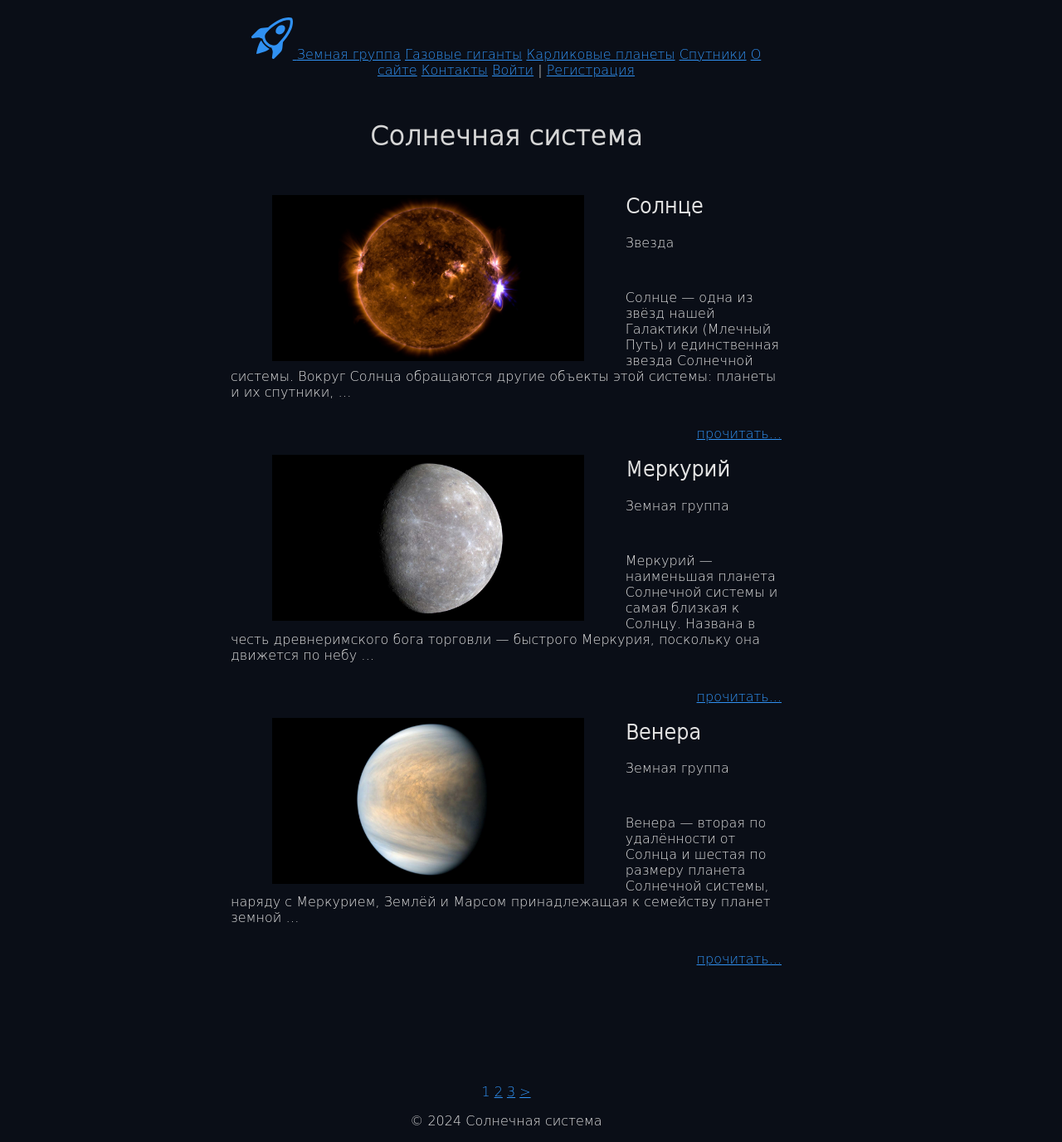
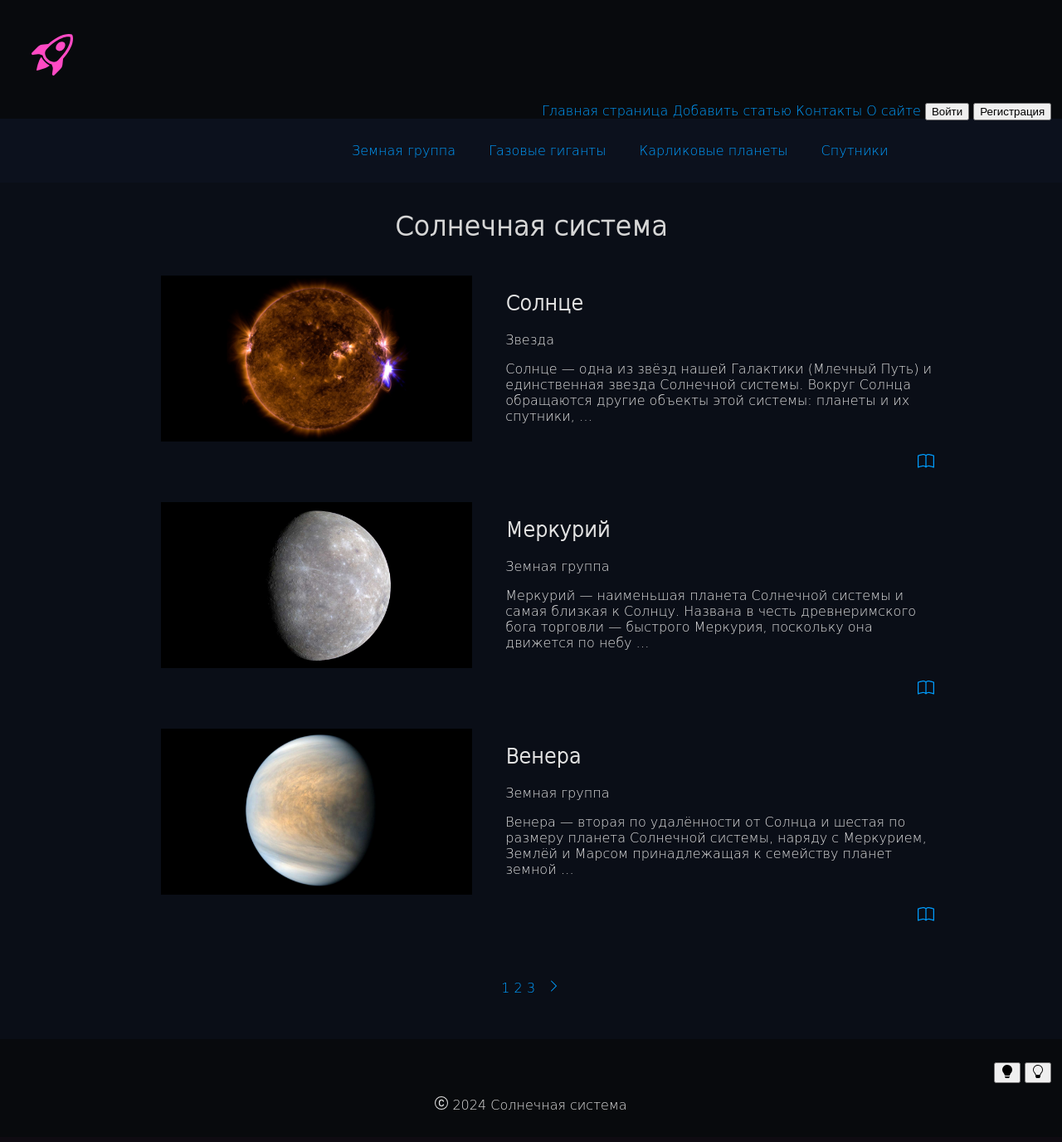
Before and after one commit to Kepler54/Website, a Django app: page / in a window 1280 px wide. Shown: the whole page at 83% size. After the commit the page ends 1338 px from the top, so only its background shows below. Run offline with Django 5.2, Linux system fonts and the light colour scheme; data comes from the database, SQL or seed files in the repository; both versions use the stored data as it was after the commit.

Commit message:
9. UserRegistration, UpdatePost classes and DeletePost have been added. HTML an CSS files was updated

```diff
--- a/website/basis/forms.py
+++ b/website/basis/forms.py
@@ -3,4 +3,4 @@ from django import forms
 
 class AddContactForm(forms.Form):
     email = forms.EmailField(max_length=255, label="Почта")
-    message = forms.CharField(widget=forms.Textarea(attrs={'cols': 75, 'rows': 10}), label="Сообщение")
+    message = forms.CharField(widget=forms.Textarea(attrs={'cols': 75, 'rows': 7}), label="Сообщение")
--- a/website/basis/static/basis/css/styles.css
+++ b/website/basis/static/basis/css/styles.css
@@ -1,7 +1,12 @@
-body {
+html, body {
 font-family: 'DejaVu Sans Light';
-background: #0a0e17
+margin: 0;
+padding: 0;
+height: 100%;
+width: 100%;
+background: #080a0d;
 }
+
 h1 {
 color: #D6D6D6;
 }
@@ -11,30 +16,39 @@ color: #E3E3E3;
 p {
 color: #E3E3E3;
 }
+
 a {
-color: #3091F2;
+color: #009dff;
+text-decoration: none;
+}
+a:hover {
+color: #3e8ec2;
 }
 
-#shining
-{
-  font-size: 8em;
-  background-color: #18191f;
-  color: #fff;
-  box-shadow: 2px 2px 2px #00000080, 10px 1px 12px #00000080,
-    2px 2px 10px #00000080, 2px 2px 3px #00000080, inset 2px 2px 10px #00000080,
-    inset 2px 2px 10px #00000080, inset 2px 2px 10px #00000080,
-    inset 2px 2px 10px #00000080;
-  border-radius: 29px;
-  padding: 11px 19px;
-  margin: 0 40px;
-  animation: animate 3s linear infinite;
-  text-shadow: 0 0 50px #0072ff, 0 0 100px #0072ff, 0 0 150px #0072ff,
-    0 0 200px #0072ff;
+#head-block {
+display: inline-block;
+width: 99%;
+height: 10%;
+}
+#categories-block {
+background: #0c111d;
+display: flex;
+padding: 1% 1% 1% 30%;
+}
+#content-block {
+background: #0a0e17;
+padding: 1% 12% 2% 12%;
+}
+#post-block {
+padding: 0% 6% 0% 6%;
+}
+#breadcrumbs-block {
+padding: 1% 1% 1% 1%;
 }
 #shining {
-  animation-delay: 0.1s;
+animation: animate 5s linear infinite;
+text-shadow: 0 0 50px #0072ff, 0 0 100px #0072ff, 0 0 150px #0072ff, 0 0 200px #0072ff;
 }
-
 @keyframes animate {
   from {
     filter: hue-rotate(0deg);
--- a/website/basis/templates/basis/categories.html
+++ b/website/basis/templates/basis/categories.html
@@ -1,7 +1,7 @@
 {% for c in categories %}
 {% if c.id == category_selected %}
-<a class="selected">{{c.name}}</a>
+<ul><a class="selected">{{c.name}}</a></ul>
 {% else %}
-<a href="{{c.get_absolute_url}}">{{c.name}}</a>
+<ul><a href="{{c.get_absolute_url}}">{{c.name}}</a></ul>
 {% endif %}
 {% endfor %}
--- a/website/basis/templates/basis/contact.html
+++ b/website/basis/templates/basis/contact.html
@@ -1,9 +1,11 @@
 {% extends 'base.html' %}
 
 {% block content %}
+<p style="padding: 0.6% 0% 0% 0%">
 <form action="" method="post">
     {% csrf_token %}
     {{form.as_p}}
+    <br>
     <button type="submit">Отправить</button>
 </form>
 {% endblock %}
--- a/website/basis/templates/basis/index.html
+++ b/website/basis/templates/basis/index.html
@@ -1,45 +1,85 @@
 {% extends 'base.html' %}
 
+{% block content %}
+
 <!-- Посты -->
-{% block content %}
 {% for p in all_posts %}
 {% autoescape off %}
+
 <!-- Изображение -->
 {% if p.photo %}
-<a href='{{p.get_absolute_url}}'><img align="left" src="{{p.photo.url}}" height="200" hspace="50"></a>
+<a href='{{p.get_absolute_url}}'>
+    <br><img align="left" src="{{p.photo.url}}" height="200" hspace="40" alt="{{p}}">
+</a>
+{% else %}
+<a href='{{p.get_absolute_url}}'>
+    <svg xmlns="http://www.w3.org/2000/svg" width="20" height="20"
+         fill="currentColor" class="bi bi-card-image" viewBox="0 0 16 16">
+        <path d="M6.002 5.5a1.5 1.5 0 1 1-3 0 1.5 1.5 0 0 1 3 0"/>
+        <path d="M1.5 2A1.5 1.5 0 0 0 0 3.5v9A1.5 1.5 0 0 0 1.5 14h13a1.5 1.5 0 0 0 1.5-1.5v-9A1.5 1.5 0 0 0 14.5
+        2zm13 1a.5.5 0 0 1 .5.5v6l-3.775-1.947a.5.5 0 0 0-.577.093l-3.71 3.71-2.66-1.772a.5.5 0 0 0-.63.062L1.002
+        12v.54A.505.505 0 0 1 1 12.5v-9a.5.5 0 0 1 .5-.5z"/>
+    </svg>
+</a>
+{% endif %}
+
 <!-- Заголовок поста -->
-<h2 align="left">{{p.post_title}}</h2>
+<h2>{{p.post_title}}</h2>
 {% if p.category != None %}
 <p>{{p.category}}</p>
 {% else %}
 <p>Звезда</p>
 {% endif %}
+
 <!-- Текст поста с фильтрами -->
-<p style="padding: 0px 0px 15px 0px">{{p.post_content|linebreaks|truncatewords:25}}</p>
-{% endif %}
+{{p.post_content|linebreaks|truncatewords:25}}
 {% endautoescape %}
+
 <!-- Ссылка на пост -->
-<p align="right" style="padding: 15px 0px 0px 0px"><a href='{{p.get_absolute_url}}'>прочитать...</a></p>
+<p align="right">
+    <a href='{{p.get_absolute_url}}'>
+        <br>
+        <svg xmlns="http://www.w3.org/2000/svg" width="20" height="20" fill="currentColor"
+             class="bi bi-book" viewBox="0 0 16 16">
+            <path d="M1 2.828c.885-.37 2.154-.769 3.388-.893 1.33-.134 2.458.063 3.112.752v9.746c-.935-.53-2.12-.603-3.213-.493-1.18.12-2.37.461-3.287.811V2.828zm7.5-.141c.654-.689 1.782-.886 3.112-.752 1.234.124 2.503.523 3.388.893v9.923c-.918-.35-2.107-.692-3.287-.81-1.094-.111-2.278-.039-3.213.492V2.687zM8 1.783C7.015.936 5.587.81 4.287.94c-1.514.153-3.042.672-3.994 1.105A.5.5 0 0 0 0 2.5v11a.5.5 0 0 0 .707.455c.882-.4 2.303-.881 3.68-1.02 1.409-.142 2.59.087 3.223.877a.5.5 0 0 0 .78 0c.633-.79 1.814-1.019 3.222-.877 1.378.139 2.8.62 3.681 1.02A.5.5 0 0 0 16 13.5v-11a.5.5 0 0 0-.293-.455c-.952-.433-2.48-.952-3.994-1.105C10.413.809 8.985.936 8 1.783"/>
+        </svg>
+    </a>
+</p>
 {% endfor %}
+
 {% endblock %}
 
 <!-- Блок навигации -->
 {% block navigation %}
+
 {% if page_obj.has_other_pages %}
 {% if page_obj.has_previous %}
-<a href="?page={{ page_obj.previous_page_number }}">&lt;</a>
+<a href="?page={{ page_obj.previous_page_number }}">
+    <svg style="padding: 0% 1% 0% 0%" xmlns="http://www.w3.org/2000/svg" width="16" height="16" fill="currentColor"
+         class="bi bi-chevron-left" viewBox="0 0 16 16">
+        <path fill-rule="evenodd" d="M11.354 1.646a.5.5 0 0 1 0 .708L5.707 8l5.647 5.646a.5.5 0 0 1-.708.708l-6-6a.5.5
+        0 0 1 0-.708l6-6a.5.5 0 0 1 .708 0z"/>
+    </svg>
+</a>
 {% endif %}
 
 {% for p in paginator.page_range %}
 {% if page_obj.number == p %}
-<a class="page-num page-num-selected">{{ p }}</a>
+<a>{{ p }}</a>
 {% elif p >= page_obj.number|add:-2 and p <= page_obj.number|add:2 %}
 <a href="?page={{ p }}">{{ p }}</a>
 {% endif %}
 {% endfor %}
 
 {% if page_obj.has_next %}
-<a href="?page={{ page_obj.next_page_number }}">&gt;</a>
+<a href="?page={{ page_obj.next_page_number }}">
+    <svg style="padding: 0% 0% 0% 1%" xmlns="http://www.w3.org/2000/svg" width="16" height="16" fill="currentColor"
+         class="bi bi-chevron-right" viewBox="0 0 16 16">
+        <path fill-rule="evenodd" d="M4.646 1.646a.5.5 0 0 1 .708 0l6 6a.5.5 0 0 1 0 .708l-6 6a.5.5 0 0
+        1-.708-.708L10.293 8 4.646 2.354a.5.5 0 0 1 0-.708z"/>
+    </svg>
+</a>
 {% endif %}
 {% endif %}
+
 {% endblock %}
--- a/website/basis/views.py
+++ b/website/basis/views.py
@@ -7,7 +7,7 @@ from django.views.generic import TemplateView, ListView, DetailView, FormView
 
 
 def get_menu():
-    menu = [{'main_title': 'О сайте', 'name': 'about'}, {'main_title': 'Контакты', 'name': 'contact'}]
+    menu = [{'main_title': 'Контакты', 'name': 'contact'}, {'main_title': 'О сайте', 'name': 'about'}]
     return menu
 
 
--- a/website/templates/base.html
+++ b/website/templates/base.html
@@ -1,21 +1,25 @@
+<!DOCTYPE HTML>
+<html lang="ru" data-bs-theme="auto">
+
 {% load static %}
 {% load basis_tags %}
 
-<!DOCTYPE HTML>
+<head>
+    <!-- Кодировка -->
+    <meta charset="UTF-8">
+    <meta name="viewport" content="width=device-width, initial-scale=1.0">
 
-<head>
-    <meta charset="UTF-8">
-    <!-- Главный заголовок -->
+    <!-- Импорт статики -->
+    <link type="text/css" rel="stylesheet" href="{% static 'basis/css/styles.css' %}">
+    <link rel="icon" href="{% static 'basis/images/rocket-takeoff.svg' %}">
+
+    <!-- Заголовок вкладки -->
     <title>{{title}}</title>
-    <!-- Импорт статики -->
-    <link type="text/css" href="{% static 'basis/css/styles.css' %}" rel="stylesheet"/>
-    <link rel="shortcut icon" href="{% static 'basis/images/rocket-takeoff.svg' %}"/>
-</head>
-<body>
-<div style="padding: 0px 330px 0px 270px">
-    <p align="center" style="padding: 5px 0px 30px 0px">
-        <!-- Ссылка на главную страницу -->
-        <a href='{% url "home" %}'>
+
+    <div id="head-block">
+        <!-- Иконка главной страницы -->
+        <p style="padding: 2% 0% 1% 3%" id="shining">
+            <a href="{% url 'home' %}">
                 <svg xmlns="http://www.w3.org/2000/svg" width="50" height="50" fill="currentColor"
                      class="bi bi-rocket-takeoff" viewBox="0 0 16 16">
                     <path d="M9.752 6.193c.599.6 1.73.437 2.528-.362.798-.799.96-1.932.362-2.531-.599-.6-1.73-.438-2.528.361-.798.8-.96 1.933-.362 2.532"/>
@@ -23,28 +27,79 @@
                     <path d="M7.009 12.139a7.632 7.632 0 0 1-1.804-1.352A7.568 7.568 0 0 1 3.794 8.86c-1.102.992-1.965 5.054-1.839 5.18.125.126 3.936-.896 5.054-1.902Z"/>
                 </svg>
             </a>
-        <!-- Категории -->
-        {% get_categories category_selected %}
-        <!-- Остальные пункты меню -->
+        </p>
+
+        <!-- Авторизация -->
+        <p align="right">
+            <a href="{% url 'home' %}">Главная страница</a>
+            <a href="{% url 'users:add_post' %}">Добавить статью</a>
             {% for m in menu %}
             <a href="{% url m.name %}">{{m.main_title}}</a>
             {% endfor %}
-        <!-- users app -->
             {% if user.is_authenticated %}
-        <a href='{% url "users:add_post" %}'>Добавить статью</a>
-        | {{user.username}} |
-        <a href="{% url 'users:logout' %}">Выйти</a>
+            {{user.username}}
+            <a href="{% url 'users:logout' %}">
+                <button type="button"> Выйти</button>
+            </a>
             {% else %}
-        <a href="{% url 'users:login' %}">Войти</a> | <a href="{% url 'users:register' %}">Регистрация</a>
+            <a href="{% url 'users:login' %}">
+                <button type="button"> Войти</button>
+            </a>
+            <a href="{% url 'users:register' %}">
+                <button type="button">Регистрация</button>
+            </a>
             {% endif %}
-        <!-- end users app -->
         </p>
-    <!-- Главный заголовок -->
-    <h1 align="center" style="padding: 0px 0px 30px 0px">{{main_title}}</h1>
-    <!-- Блок контент -->
+    </div>
+</head>
+
+<body>
+<!-- Категории -->
+<div id="categories-block">{% get_categories category_selected %}</div>
+
+<!-- Главный заголовок и блок контент -->
+<div id="content-block">
+    <h1 align="center">{{main_title}}</h1>
     {% block content %}{% endblock %}
+
     <!-- Блок навигации -->
-    <p align="center" style="padding: 125px 0px 0px 0px">{% block navigation %}{% endblock %}</p>
-    <p align="center">&copy; 2024 Солнечная система</p>
+    <p style="padding: 5% 1% 1% 1%" align="center">{% block navigation %}{% endblock %}</p>
+</div>
+
+<div id="breadcrumbs-block">
+    <!-- Выбор темы -->
+    <p align="right">
+        <button type="button" class="dropdown-item d-flex align-items-center" data-bs-theme-value="light"
+                aria-pressed="false">
+            <svg xmlns="http://www.w3.org/2000/svg" width="16" height="16" fill="currentColor"
+                 class="bi bi-lightbulb-fill" viewBox="0 0 16 16">
+                <path d="M2 6a6 6 0 1 1 10.174 4.31c-.203.196-.359.4-.453.619l-.762 1.769A.5.5 0 0 1 10.5 13h-5a.5.5 0
+                0 1-.46-.302l-.761-1.77a1.964 1.964 0 0 0-.453-.618A5.984 5.984 0 0 1 2 6m3 8.5a.5.5 0 0 1 .5-.5h5a.5.5
+                0 0 1 0 1l-.224.447a1 1 0 0 1-.894.553H6.618a1 1 0 0 1-.894-.553L5.5 15a.5.5 0 0 1-.5-.5"/>
+            </svg>
+        </button>
+        <button type="button" class="dropdown-item d-flex align-items-center" data-bs-theme-value="dark"
+                aria-pressed="false">
+            <svg xmlns="http://www.w3.org/2000/svg" width="16" height="16" fill="currentColor"
+                 class="bi bi-lightbulb" viewBox="0 0 16 16">
+                <path d="M2 6a6 6 0 1 1 10.174 4.31c-.203.196-.359.4-.453.619l-.762 1.769A.5.5 0 0 1 10.5 13a.5.5 0 0 1
+                0 1 .5.5 0 0 1 0 1l-.224.447a1 1 0 0 1-.894.553H6.618a1 1 0 0 1-.894-.553L5.5 15a.5.5 0 0 1 0-1 .5.5 0
+                0 1 0-1 .5.5 0 0 1-.46-.302l-.761-1.77a1.964 1.964 0 0 0-.453-.618A5.984 5.984 0 0 1 2 6m6-5a5 5 0 0
+                0-3.479 8.592c.263.254.514.564.676.941L5.83 12h4.342l.632-1.467c.162-.377.413-.687.676-.941A5 5 0 0 0 8 1"/>
+            </svg>
+        </button>
+    </p>
+
+    <!-- Хлебные крошки -->
+    <p align="center">
+        <svg xmlns="http://www.w3.org/2000/svg" width="16" height="16" fill="currentColor"
+             class="bi bi-c-circle" viewBox="0 0 16 16">
+            <path d="M1 8a7 7 0 1 0 14 0A7 7 0 0 0 1 8m15 0A8 8 0 1 1 0 8a8 8 0 0 1 16 0M8.146
+            4.992c-1.212 0-1.927.92-1.927 2.502v1.06c0 1.571.703 2.462 1.927 2.462.979 0 1.641-.586
+            1.729-1.418h1.295v.093c-.1 1.448-1.354 2.467-3.03 2.467-2.091 0-3.269-1.336-3.269-3.603V7.482c0-2.261
+            1.201-3.638 3.27-3.638 1.681 0 2.935 1.054 3.029 2.572v.088H9.875c-.088-.879-.768-1.512-1.729-1.512Z"/>
+        </svg>
+        2024 Солнечная система
+    </p>
 </div>
 </body>
--- a/website/users/context_processors.py
+++ b/website/users/context_processors.py
@@ -12,3 +12,7 @@ def get_categories():
 
 def get_basis_creation(**kwargs):
     return Basis.objects.create(**kwargs)
+
+
+def get_basis_model():
+    return Basis
--- a/website/users/templates/users/add_post.html
+++ b/website/users/templates/users/add_post.html
@@ -4,10 +4,12 @@
 <form action="" method="POST" enctype="multipart/form-data">
     {% csrf_token %}
     {{form.non_field_errors}}
+    <br>
     {% for f in form %}
     <p><label class="form-label" for="{{f.id_for_label}}">{{f.label}}</label>{{f}}</p>
     {{f.errors}}
     {% endfor %}
+    <br>
     <button type="submit">Отправить</button>
 </form>
 {% endblock %}
--- a/website/users/templates/users/login.html
+++ b/website/users/templates/users/login.html
@@ -1,14 +1,16 @@
 {% extends 'base.html' %}
 
 {% block content %}
+<p style="padding: 7% 0% 0% 0%">
 <form method="post">
     {% csrf_token %}
     <input type="hidden" name="next" value="{{next}}">
-    {{form.non_field_errors}}
+    <a>{{form.non_field_errors}}</a>
     {% for f in form %}
     <p><label class="form-label" for="{{f.id_for_label}}">{{f.label}}</label>{{f}}</p>
     {{f.errors}}
     {% endfor %}
+    <br>
     <button type="submit">Войти</button>
 </form>
 {% endblock %}
--- a/website/users/templates/users/register.html
+++ b/website/users/templates/users/register.html
@@ -1,11 +1,15 @@
 {% extends 'base.html' %}
 
 {% block content %}
+<p style="padding: 1.7% 0% 0% 0%">
 <form method="post">
     {% csrf_token %}
+    <div class="form-error">{{form.non_field_errors}}</div>
     {% for f in form %}
-    <p>{{ f.label }}{{ f }}</p>
+    <p><label class="form-label" for="{{f.id_for_label}}">{{f.label}}</label>{{f}}</p>
+    {{f.errors}}
     {% endfor %}
+    <br>
     <button type="submit">Регистрация</button>
 </form>
 {% endblock %}
--- a/website/users/templates/users/register_done.html
+++ /dev/null
@@ -1,6 +0,0 @@
-{% extends 'base.html' %}
-
-{% block content %}
-<h1 align="center">Добро пожаловать!</h1>
-<p>Вы успешно зарегистрировались на сайте! Для авторизации перейдите по <a href="{% url 'users:login' %}">ссылке</a></p>
-{% endblock %}
--- a/website/users/urls.py
+++ b/website/users/urls.py
@@ -1,11 +1,16 @@
 from . import views
 from django.urls import path
+
+# from django.contrib.auth.views import LogoutView
 
 app_name = 'users'
 
 urlpatterns = [
+    path('login/', views.UserLogin.as_view(), name='login'),
+    # path('logout/', LogoutView.as_view(), name='logout'),
+    path('logout/', views.get_user_logout, name='logout'),
+    path('register/', views.UserRegistration.as_view(), name='register'),
     path('add_post/', views.AddPost.as_view(), name='add_post'),
-    path('login/', views.UserLogin.as_view(), name='login'),
-    path('logout/', views.get_user_logout, name='logout'),
-    path('register/', views.get_user_registration, name='register')
+    path('edit/<slug:slug>/', views.UpdatePost.as_view(), name='edit'),
+    path('delete/<slug:slug>/', views.DeletePost.as_view(), name='delete')
 ]
--- a/website/website/settings.py
+++ b/website/website/settings.py
@@ -129,3 +129,8 @@ DEFAULT_AUTO_FIELD = 'django.db.models.BigAutoField'
 LOGIN_URL = 'users:login'
 LOGIN_REDIRECT_URL = 'home'
 # LOGOUT_REDIRECT_URL = 'home'
+
+AUTHENTICATION_BACKENDS = [
+    'django.contrib.auth.backends.ModelBackend',
+    'users.authentication.EmailAuthenticationBackend'
+]
```
Also changed, not shown: website/basis/templates/basis/about.html (+5 -3 lines), website/basis/templates/basis/post.html (+22 -2 lines), website/users/forms.py (+7 -13 lines), website/users/templates/users/delete.html (added, +9 -0 lines), website/users/views.py (+34 -21 lines), website/db.sqlite3. Lines whose indentation alone changed are shown as unchanged.
